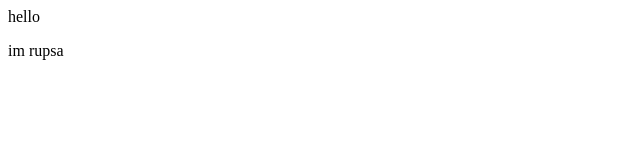
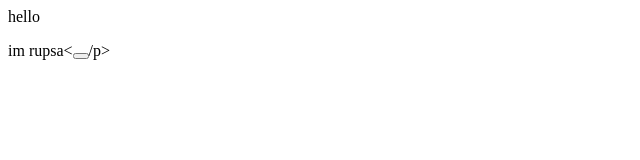
Before and after one commit to Rupsa1234/practice2, a plain HTML site: page index.html in a window 1280 px wide. Shown: the full height of the page, 0-640 px from the left. Drawn offline with Linux system fonts and the light colour scheme.

Commit message:
commit all

```diff
--- a/index.html
+++ b/index.html
@@ -1,2 +1,2 @@
 hello
-<p> im rupsa</p>
+<p> im rupsa<<button></button>/p>
```
